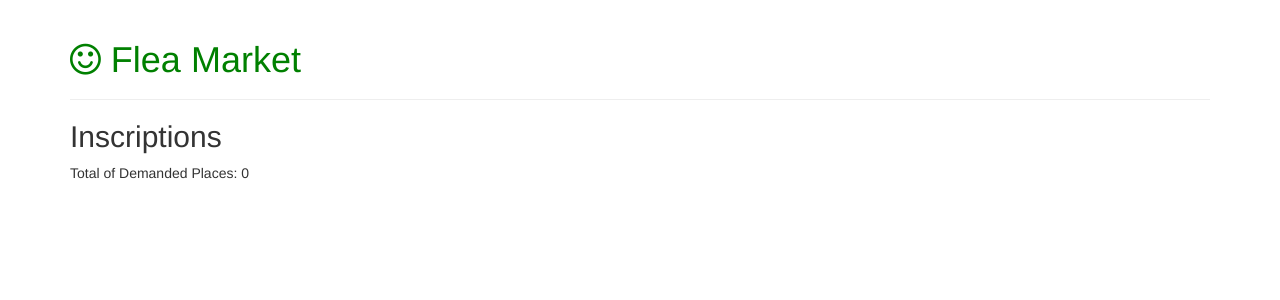
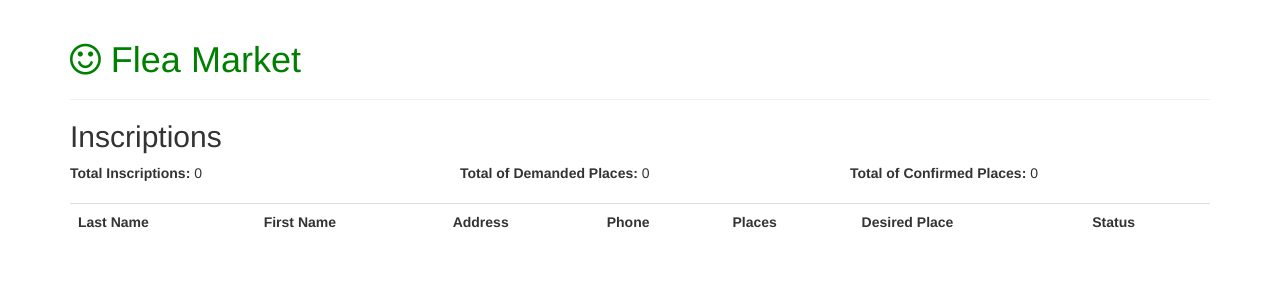
Before and after one commit to htmfilho/brocante, a Django app: page /inscriptions in a window 1280 px wide. Shown: the top 300 px of the page. Run offline with Django 3.2, Linux system fonts and the light colour scheme; the visitor is signed in with stand-in values (Sample User, id 1); data that the repository does not hold is empty; some libraries are stand-ins or nearby versions.

Commit message:
Imprinting all registrations

```diff
--- a/inscription/models/inscription.py
+++ b/inscription/models/inscription.py
@@ -78,7 +78,19 @@ def send_email_when_confirmed(inscription):
         post_officer.send_message(recipients, subject, template.render(context), message_history.INSCRIPTION_CONFIRMATION)
 
 
-def find_total_demanded_places():
+def find_all():
+    return Inscription.objects.all()
+
+
+def get_total_confirmed_places():
+    sum_number_places = Inscription.objects.filter(status=CONFIRMED).aggregate(models.Sum('number_places'))
+    if sum_number_places['number_places__sum']:
+        return sum_number_places['number_places__sum']
+    else:
+        return 0
+
+
+def get_total_demanded_places():
     sum_number_places = Inscription.objects.exclude(status=CANCELED).exclude(status=WAITING_LIST)\
                                    .aggregate(models.Sum('number_places'))
     if sum_number_places['number_places__sum']:
@@ -88,5 +100,5 @@ def find_total_demanded_places():
 
 
 def is_total_places_reached(current_demand=0):
-    existing_demand = find_total_demanded_places()
+    existing_demand = get_total_demanded_places()
     return (existing_demand + current_demand) >= TOTAL_PLACES
--- a/inscription/templates/inscriptions.html
+++ b/inscription/templates/inscriptions.html
@@ -3,5 +3,33 @@
 {% block content %}
 <h2>{% trans "Inscriptions" %}</h2>
 
-<p>{% trans "Total of Demanded Places:" %} {{ total_demanded_places }}</p>
+<div class="row">
+    <div class="col-md-4"><b>{% trans "Total Inscriptions" %}:</b> {{ inscriptions | length }}</div>
+    <div class="col-md-4"><b>{% trans "Total of Demanded Places" %}:</b> {{ total_demanded_places }}</div>
+    <div class="col-md-4"><b>{% trans "Total of Confirmed Places" %}:</b> {{ total_confirmed_places }}</div>
+</div>
+<br>
+<table class="table">
+    <tr>
+        <th>{% trans "Last Name" %}</th>
+        <th>{% trans "First Name" %}</th>
+        <th>{% trans "Address" %}</th>
+        <th>{% trans "Phone" %}</th>
+        <th>{% trans "Places" %}</th>
+        <th>{% trans "Desired Place" %}</th>
+        <th>{% trans "Status" %}</th>
+    </tr>
+    {% for inscription in inscriptions %}
+    <tr>
+        <td>{{ inscription.last_name }}</td>
+        <td>{{ inscription.first_name }}</td>
+        <td>{{ inscription.address }}</td>
+        <td>{{ inscription.phone }}</td>
+        <td>{{ inscription.places }}</td>
+        <td>{{ inscription.desired_place }}</td>
+        <td>{{ inscription.status }}</td>
+    </tr>
+    {% endfor %}
+</table>
+
 {% endblock%}
--- a/inscription/views/inscriptions.py
+++ b/inscription/views/inscriptions.py
@@ -1,11 +1,12 @@
 from django.shortcuts import render
 from django.contrib.auth.decorators import user_passes_test
-from django.utils.translation import ugettext as _
 
 from inscription.models import inscription
 
 
 @user_passes_test(lambda u: u.is_staff)
 def inscriptions_view(request):
-    total_demanded_places = inscription.find_total_demanded_places()
+    total_demanded_places = inscription.get_total_demanded_places()
+    total_confirmed_places = inscription.get_total_confirmed_places()
+    inscriptions = inscription.find_all()
     return render(request, "inscriptions.html", locals())
```
